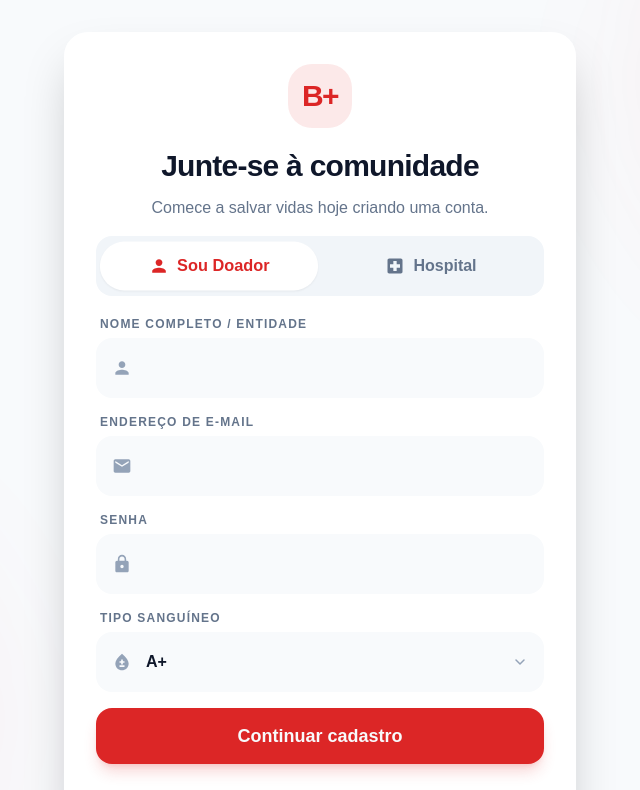
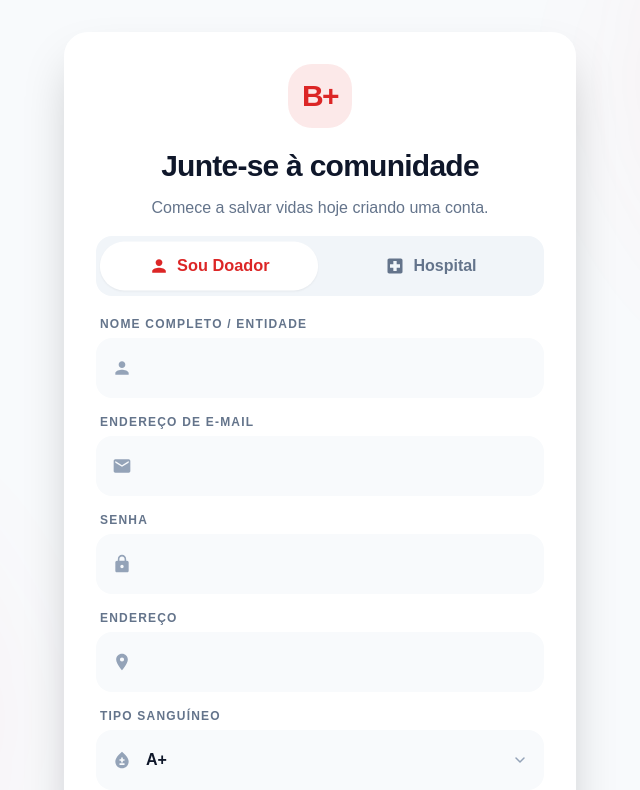
Before and after one commit to romeucajamba/doador, a React (Vite) app: page /register in a window 1280 px wide. Shown: the top 790 px of the page, without its empty margins (320-960 px from the left). Built offline with nearby package versions, Linux system fonts and the light colour scheme.

Commit message:
ajustes no formulário

```diff
--- a/src/pages/auth/Register.tsx
+++ b/src/pages/auth/Register.tsx
@@ -162,6 +162,17 @@ export const Register: React.FC = () => {
               register={register}
               error={errors.password}
               Icon={MdLock}
+            />
+
+            <FormInput
+              id="register-address"
+              label="Endereço"
+              name="address"
+              type="text"
+              autoComplete="street-address"
+              register={register}
+              error={errors.address}
+              Icon={MdLocationOn}
             />
 
             {activeRole === 'donor' ? (
```
